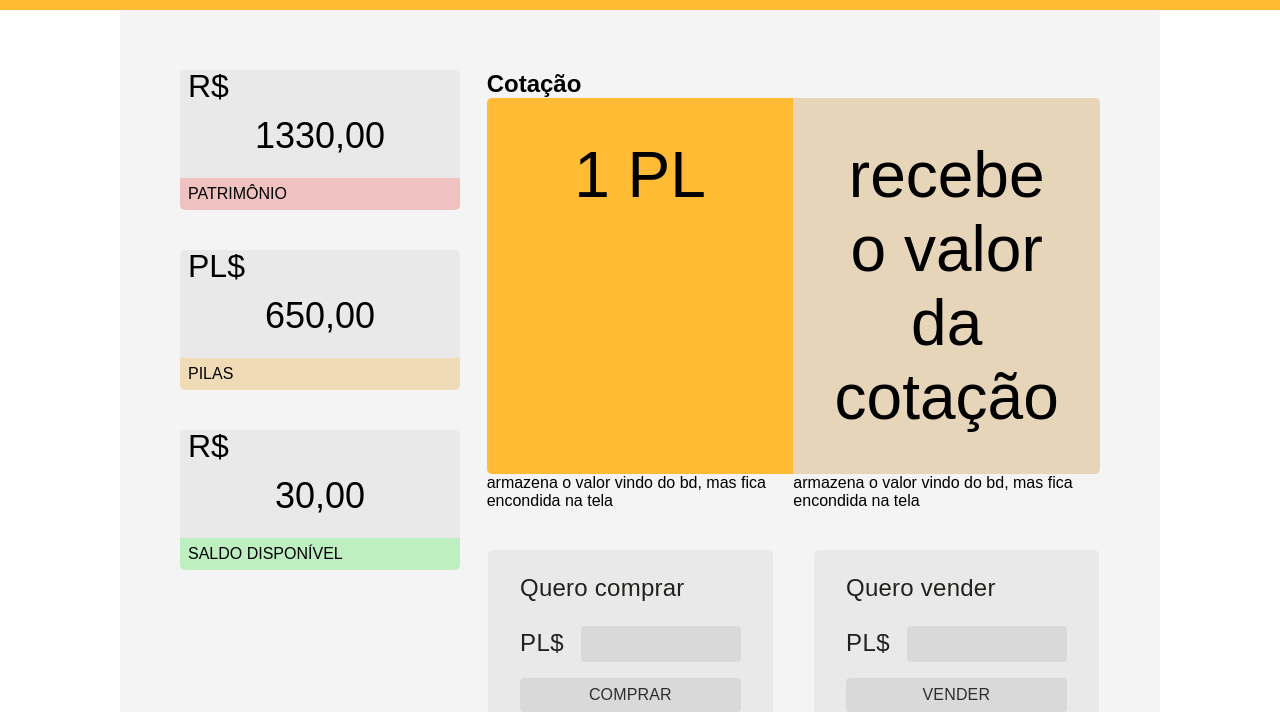
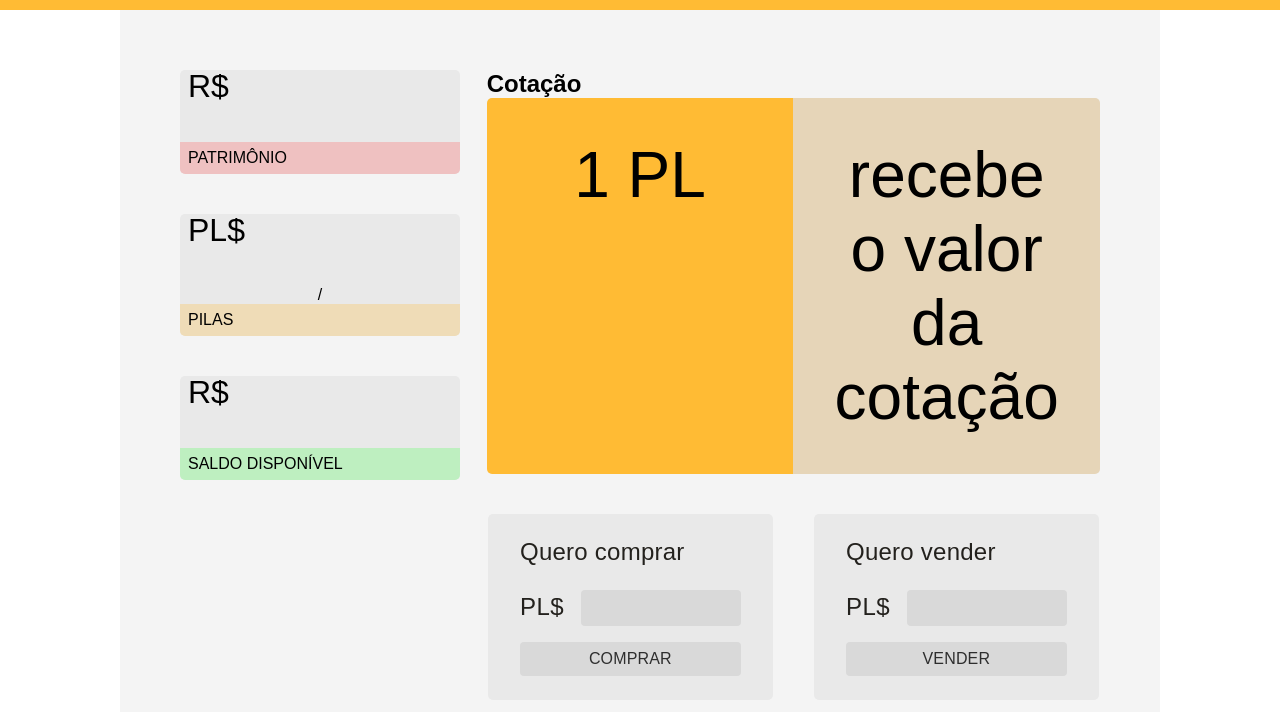
Before and after one commit to guidionisi/PilaFanCoinWebPrototype, a plain HTML site: page index.html in a window 1280 px wide. Shown: the part 95-807 px from the top of the page. Drawn offline with Linux system fonts and the light colour scheme; no server answers.

Commit message:
first commit

```diff
--- a/index.html
+++ b/index.html
@@ -30,21 +30,24 @@
         <section class="main-grid container">
             <div class="main-cards">
                 <div class="card">
+                    <!--recebe o valor do patrimônio-->
                     <span class="card-cifra">R$</span>
-                    <span class="card-valor" id="user-patrimonio">1330,00</span>
+                    <span class="card-valor" id="user-patrimonio"></span>
                     <span class="card-descricao cor-patrimonio">Patrimônio</span>
                 </div>
                 <div class="card">
+                    <!--recebe a quantidade de pilas do usuário-->
                     <span class="card-cifra">PL$</span>
-                    <span class="card-valor" id="user-pila">650,00</span>
+                    <span class="card-valor" id="user-pila"></span>/
                     <span class="card-descricao cor-pilas">Pilas</span>
                 </div>
                 <div class="card">
+                    <!--recebe a quantidade de reaus do usuário-->
                     <span class="card-cifra">R$</span>
-                    <span class="card-valor" id="user-real">30,00</span>
+                    <span class="card-valor" id="user-real"></span>
                     <span class="card-descricao cor-saldo">Saldo disponível</span>
                 </div>
-                <div class="none" id="user-doc-id">armazena o id do documento do usuário logado vindo do BD</div>
+                <!-- <div class="none" id="user-doc-id">armazena o id do documento do usuário logado vindo do BD</div> -->
             </div>
 
             <div class="">
@@ -52,8 +55,8 @@
                 <div class="cotacao">
                     <span class="cotacao-pila">1 PL</span>
                     <span class="cotacao-real" id="cotacao-real">recebe o valor da cotação</span>
-                    <span class="nones" id="montante-real">armazena o valor vindo do bd, mas fica encondida na tela</span>
-                    <span class="nones" id="montante-pila">armazena o valor vindo do bd, mas fica encondida na tela</span>
+                    <span class="none" id="montante-real">armazena o valor vindo do bd, mas fica encondida na tela</span>
+                    <span class="none" id="montante-pila">armazena o valor vindo do bd, mas fica encondida na tela</span>
 
                 </div>
                 <div class="operacao-container">
```
